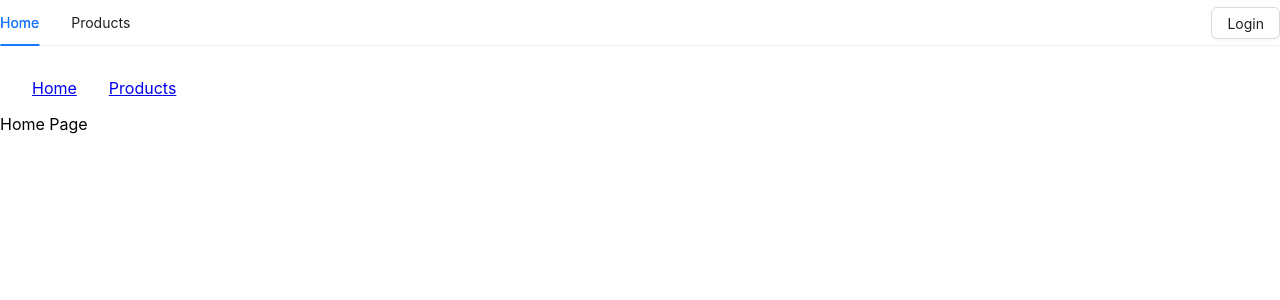
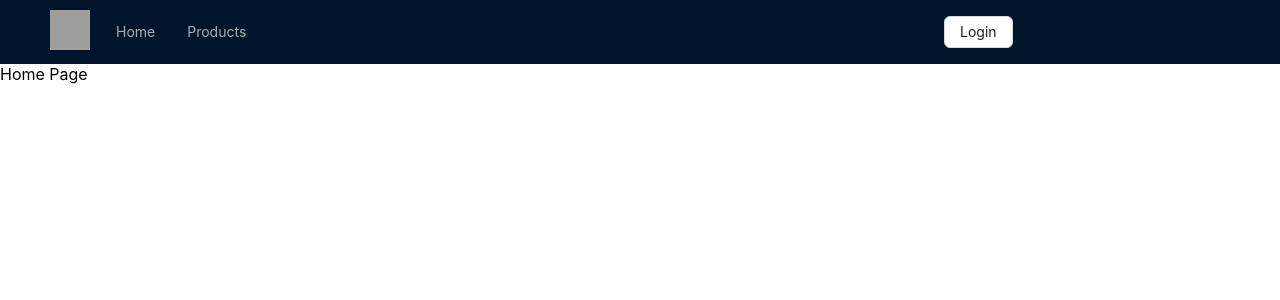
Before and after one commit to pradityamsook/py-e-commerce, a React (Create React App) app: page / in a window 1280 px wide. Shown: the top 300 px of the page. Built offline with nearby package versions, Linux system fonts and the light colour scheme; grey boxes are pictures that could not be loaded.

Commit message:
login & logout in Layout menu

```diff
--- a/src/components/header.component.tsx
+++ b/src/components/header.component.tsx
@@ -1,4 +1,4 @@
-import { Breadcrumb, Button, Layout, Menu, MenuProps, Tabs, TabsProps, theme } from 'antd';
+import { Breadcrumb, Button, Col, Layout, Menu, MenuProps, Row, Tabs, TabsProps, theme } from 'antd';
 import { useEffect } from 'react';
 import { NavLink, useLocation, useNavigate } from 'react-router-dom';
 import { useRecoilState, useRecoilValue } from 'recoil';
@@ -25,18 +25,7 @@ const AppHeader = () => {
             label: "Products",
             key: "/products",
         }
-    ]
-
-    let itemsTabs: TabsProps['items'] = [
-        {
-            label: "Home",
-            key: "/",
-        },
-        {
-            label: "Products",
-            key: "products",
-        }
-    ]
+    ];
 
     // useEffect(() => {
     //     if (!(isLogged && isLogged === "true")) {
@@ -45,71 +34,69 @@ const AppHeader = () => {
     // }, [location.pathname])
 
     const handleChange = (v: string) => {
-        console.log(v);
         navigate(v);
     }
-
-    // const operations = !isLogged ?
-    //     <Button onClick={() => navigate('/login')}>Login</Button> :
-    //     <Button onClick={() => localStorage.setItem("isLogged", "false")}>Logout</Button>;
 
     const {
         token: { colorBgContainer },
     } = theme.useToken();
 
+    const logClick = () => {
         if (!isLogged || isLogged === "false") {
            return (
-            <>
-                <Tabs tabBarExtraContent={<Button onClick={() => navigate('/login')}>Login</Button>} items={itemsTabs}
-                    onChange={(v) => handleChange(v)}
-                />
-                <nav className="nav-link">
-                    <NavLink to="/" className="nav-link">Home</NavLink>
-                    <NavLink to="/products" className="nav-link">Products</NavLink>
-                </nav>
-            </>
+                <Button onClick={() => navigate('/login')}>Login</Button>
            );
         }
-    items.push({
+
+        items?.push({
             label: "Dashboard",
             key: "/dashboard"
         })
 
         return (
+            <Button onClick={() => setIsLogged("false")}
+                style={{
+                    float: 'left',
+                    width: 80,
+                    height:40,
+                    margin: '14px 0px 0 178px',
+                    background: 'rgba(180, 180, 180, 1)',
+                }}
+            >
+                Logout
+            </Button>
+        )
+    }
+
+    return (
         <>
-             <Tabs tabBarExtraContent={<Button onClick={() => setIsLogged("false")}>Logout</Button>} items={itemsTabs}
-                onChange={(v) => handleChange(v)}/>
-            <nav className="nav-link">
-                <NavLink to="/" className="nav-link">Home</NavLink>
-                <NavLink to="/products" className="nav-link">Products</NavLink>
-                <NavLink to="/dashboard" className="nav-link">Dashboard</NavLink>
-            </nav>
-
             <Layout className="layout">
                 <Header style={{ top: 5, zIndex: 5, width: '100%' }}>
+                    <Row gutter={12}>
+                        <Col span={18}>
                             <div
                                 style={{
                                     float: 'left',
                                     width: 50,
                                     height: 50,
                                     margin: '10px 0px 0 0',
-                            // background: 'rgba(255, 255, 255, 0.2)',
                                 }}
                                 onClick={() => navigate("/")}
                             >
                                 <img src="/world_wide_virus_icon_140485.ico" alt="Word Wide Will" style={{width: 40, height: 40}}/>
                             </div>
-
                             <Menu
                                 theme="dark"
                                 mode="horizontal"
                                 onClick={(v) => handleChange(v.key)}
                                 items={items}
                             />
+                        </Col>
+                        <Col span={6}>
+                            {logClick()}
+                        </Col>
+                    </Row>
                 </Header>
-                <Content style={{ padding: '0 50px' }}>
-
-                </Content>
                 {/* <Footer style={{ textAlign: 'center' }}></Footer> */}
 
             </Layout>
```
Lines whose indentation alone changed are shown as unchanged.
